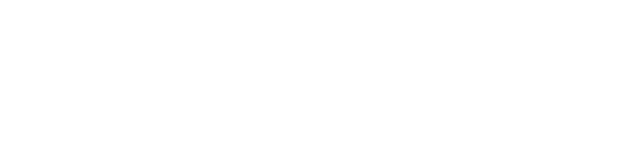
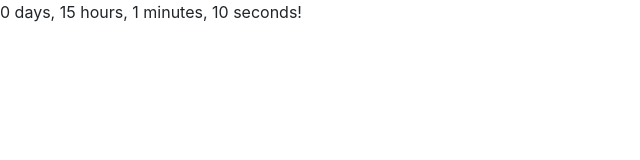
Before and after one commit to yaya-97/WebDev_April, a plain HTML site: page 3105/whilemission.html in a window 1280 px wide. Shown: the whole page, without its empty margins (0-640 px from the left). Drawn offline with nearby package versions, Linux system fonts and the light colour scheme.

Commit message:
updated assignment

```diff
--- /dev/null
+++ b/3105/whilemission.css
@@ -0,0 +1,6 @@
+body{
+text-align: center;
+padding-left: 3rem;
+color: crimson;
+font-size: large;
+}
--- a/3105/whilemission.html
+++ b/3105/whilemission.html
@@ -5,12 +5,15 @@
     <!-- Required meta tags -->
     <meta charset="utf-8">
     <meta name="viewport" content="width=device-width, initial-scale=1, shrink-to-fit=no">
+    <link rel="stylesheet" type="text/css" href="./whilemission.html" />
 
     <!-- Bootstrap CSS -->
     <link rel="stylesheet" href="https://stackpath.bootstrapcdn.com/bootstrap/4.3.1/css/bootstrap.min.css" integrity="sha384-ggOyR0iXCbMQv3Xipma34MD+dH/1fQ784/j6cY/iJTQUOhcWr7x9JvoRxT2MZw1T" crossorigin="anonymous">
   </head>
   <body>
+      <div id="countdown">
 
+      </div>
     <!-- Optional JavaScript -->
     <script src="./whilemission.js"></script>
     <!-- jQuery first, then Popper.js, then Bootstrap JS -->
--- a/3105/whilemission.js
+++ b/3105/whilemission.js
@@ -19,10 +19,15 @@ let hours = (totaltime/3600) % 24;
 let minutes = (totaltime/60) %60;
 let seconds = totaltime % 60;
 
+var result = document.getElementById("countdown")
+
+
 let i =totaltime
 setInterval(function(){
     i--
     console.log(Math.floor(days), 'days',Math.floor(hours), 'hours', Math.floor(minutes), 'minutes', Math.floor(seconds), 'seconds')
+
+   result.innerHTML=`${Math.floor(days)} days, ${Math.floor(hours)} hours, ${Math.floor(minutes)} minutes, ${Math.floor(seconds)} seconds!`
     days = i/3600/24;
     hours = (i/3600) % 24;
     minutes = (i/60) %60;
```
